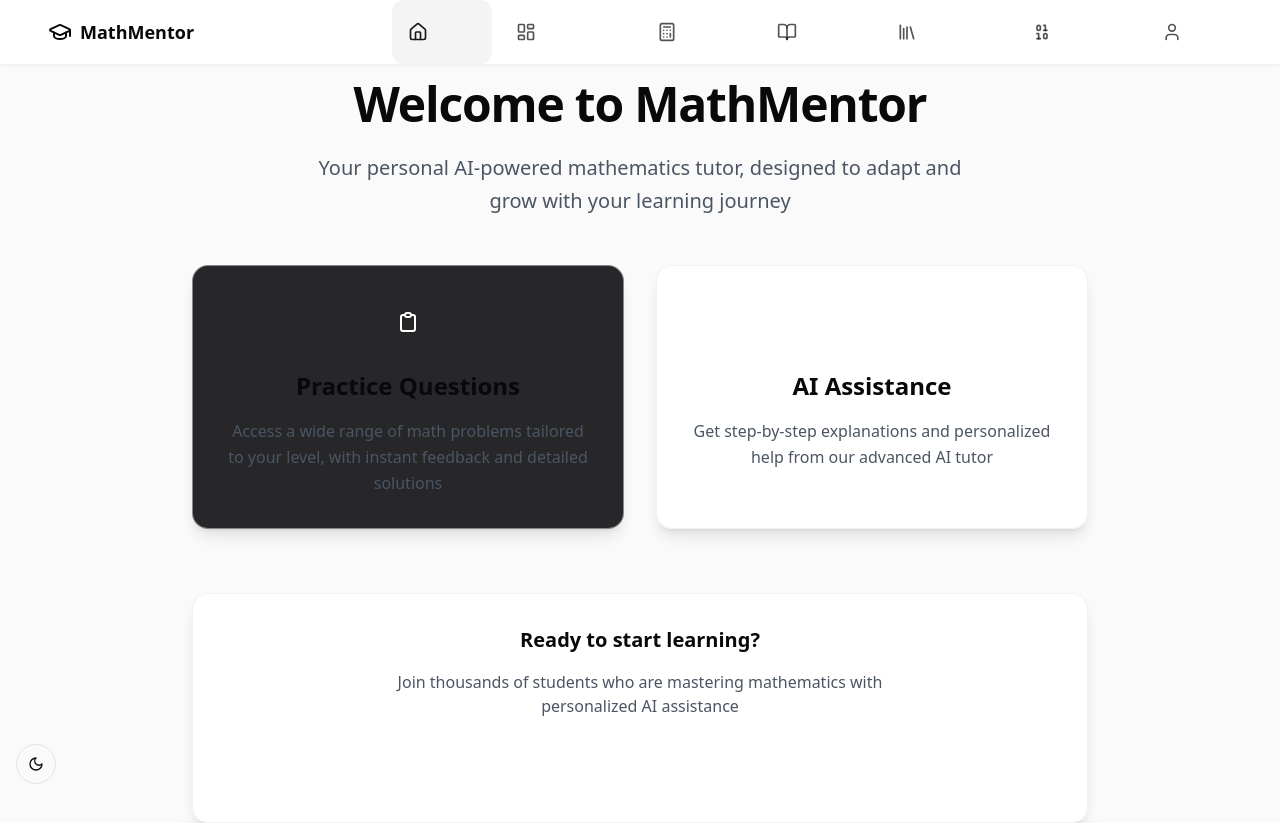
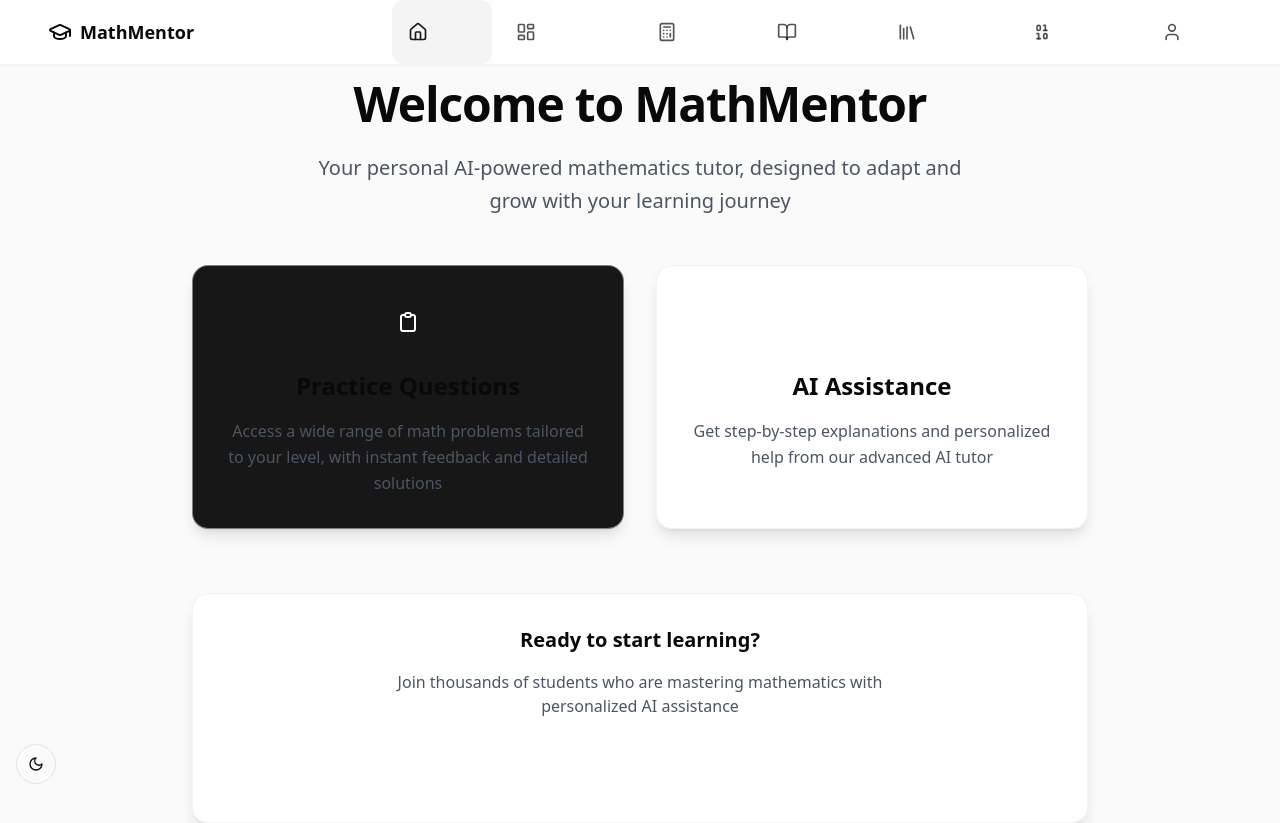
Before and after one commit to free-badzez/mathmentor-360-92, a React (Vite) app: page / in a window 1280 px wide. Built offline with nearby package versions, Linux system fonts and the light colour scheme.

Commit message:
Visual edit in Lovable
Edited UI in Lovable

```diff
--- a/src/pages/Index.tsx
+++ b/src/pages/Index.tsx
@@ -13,7 +13,7 @@ const Index = () => {
         <div className="grid grid-cols-1 md:grid-cols-2 gap-8 mt-12">
           <div style={{
           animationDelay: "0.2s"
-        }} className="glass-card p-8 rounded-2xl animate-slide-up hover-lift bg-zinc-800 hover:bg-zinc-700">
+        }} className="glass-card p-8 rounded-2xl animate-slide-up hover-lift bg-neutral-900 hover:bg-neutral-800">
             <div className="h-12 w-12 bg-gradient-to-br from-tutor-primary to-tutor-secondary rounded-xl mb-6 mx-auto flex items-center justify-center">
               <svg className="w-6 h-6 text-white" fill="none" viewBox="0 0 24 24" stroke="currentColor">
                 <path strokeLinecap="round" strokeLinejoin="round" strokeWidth={2} d="M9 5H7a2 2 0 00-2 2v12a2 2 0 002 2h10a2 2 0 002-2V7a2 2 0 00-2-2h-2M9 5a2 2 0 002 2h2a2 2 0 002-2M9 5a2 2 0 012-2h2a2 2 0 012 2" />
```
